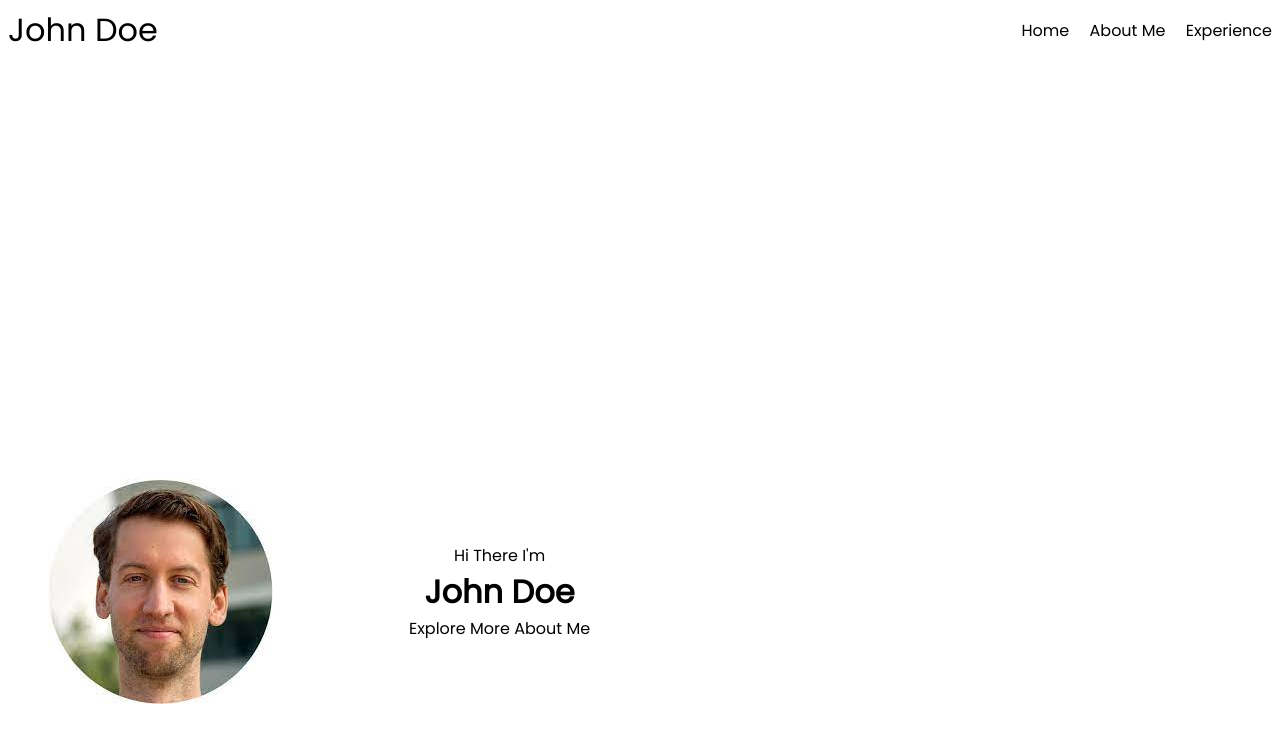
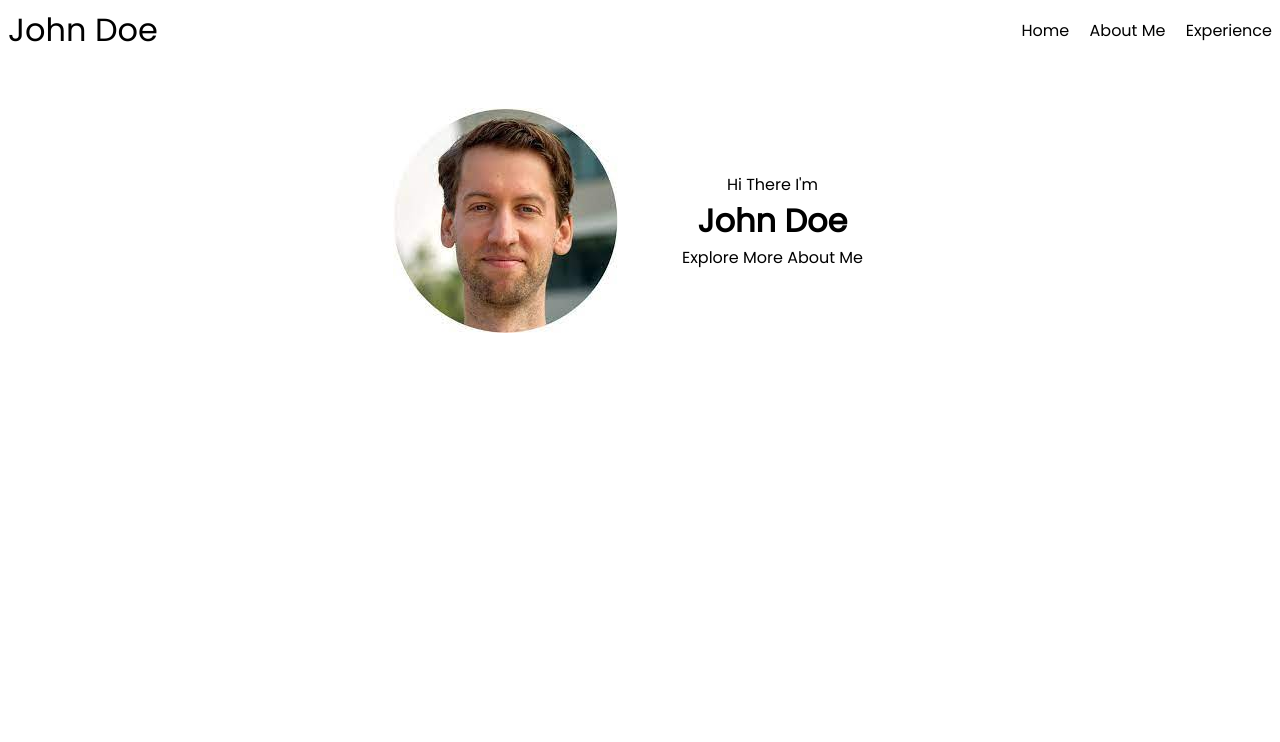
Before and after one commit to DynamicFreelance/Templates, a plain HTML site: page Portfolio template/index.html in a window 1280 px wide. Drawn offline with Linux system fonts and the light colour scheme.

Commit message:
Update styles.css

```diff
--- a/Portfolio template/styles.css
+++ b/Portfolio template/styles.css
@@ -93,8 +93,6 @@ html,body
     position:relative;
 }
 .home__container{
-    position:absolute;
-    bottom:3rem;
     display:flex;
     justify-content:center;
     align-items:center;
@@ -116,7 +114,7 @@ html,body
 .home__content{
     display:flex;
     flex-direction:column;
-    margin:3rem;
+    margin:2rem;
     text-align:center;
     justify-content:center;
     align-items:center;
@@ -125,5 +123,5 @@ html,body
     width:100%
     height:100%;
     padding:1rem 1rem;
-    margin-right:4rem;
+    margin-right:0.5rem;
 }
```
